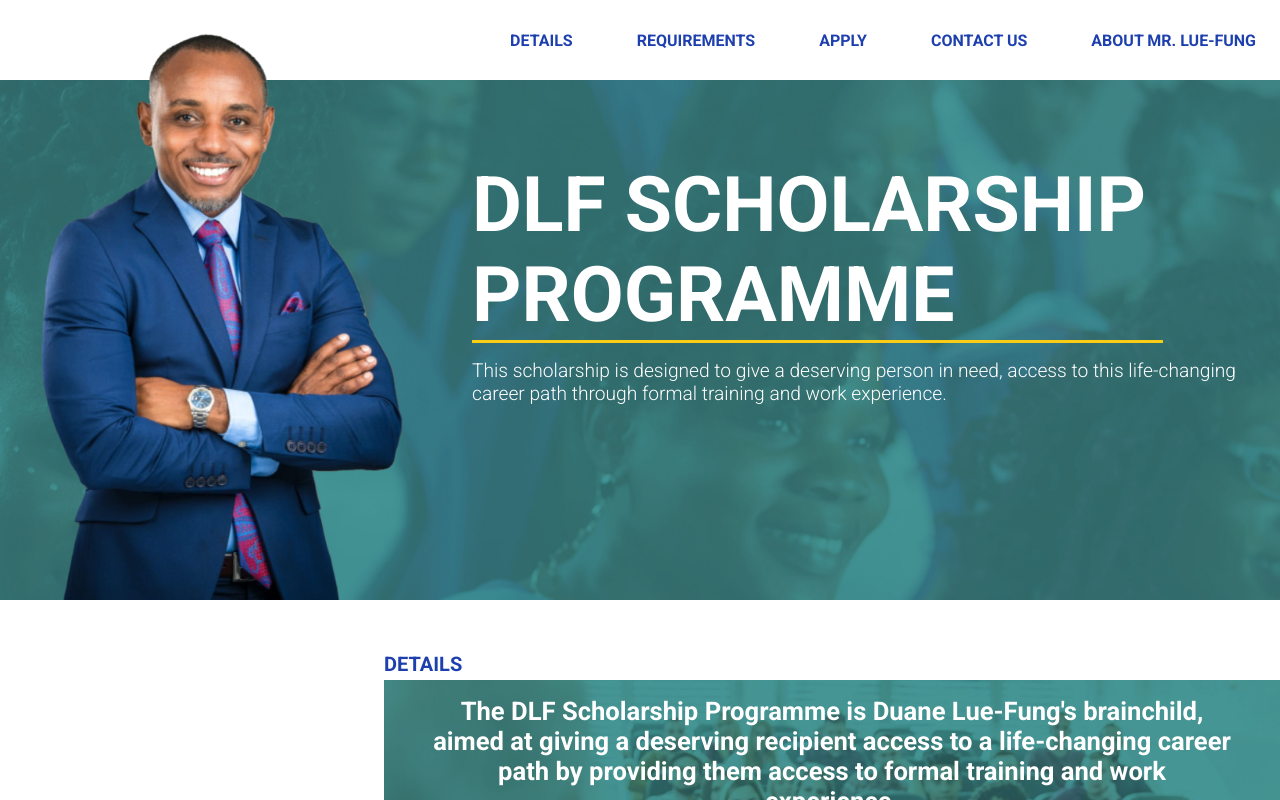
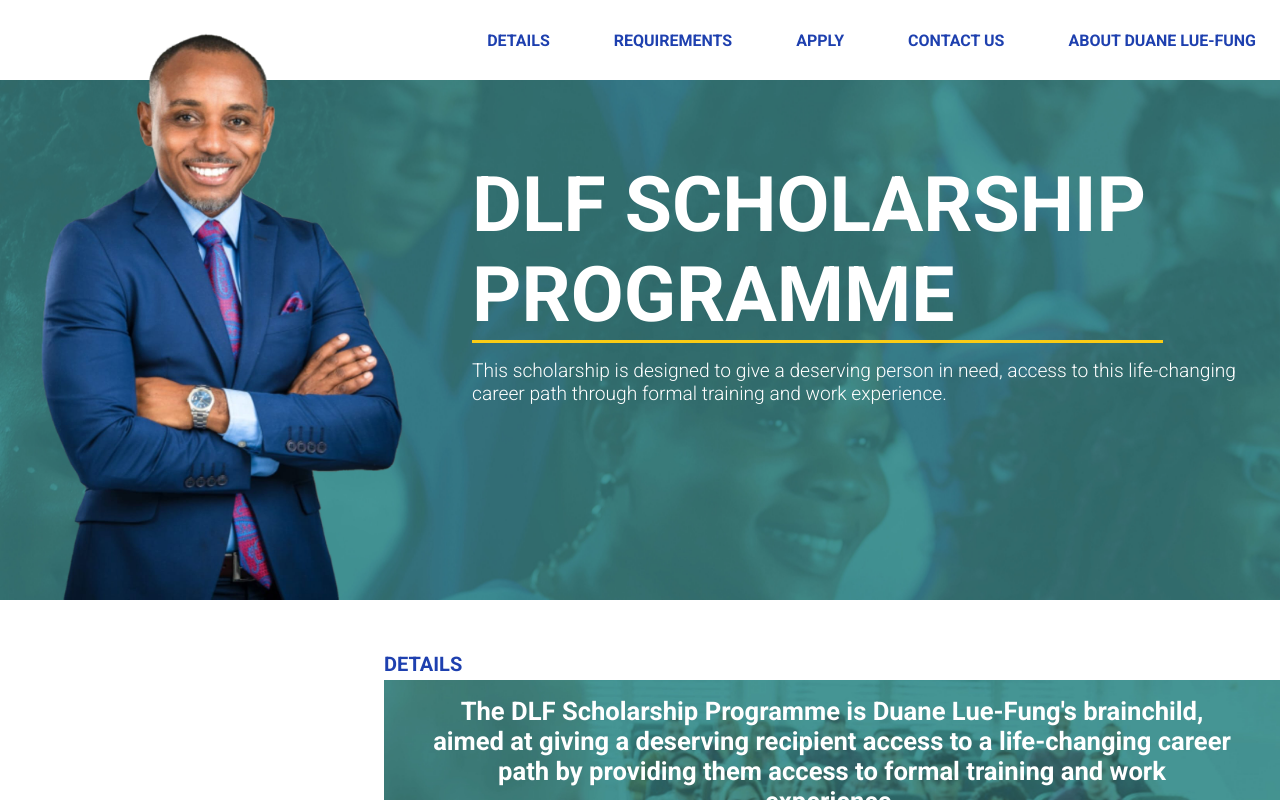
Before and after one commit to MatthewMahabeer/landing2, a Next.js app: page / in a window 1280 px wide. Shown: the top 800 px of the page. Built offline with nearby package versions, Linux system fonts and the light colour scheme.

Commit message:
Text Fix

```diff
--- a/pages/index.js
+++ b/pages/index.js
@@ -41,7 +41,7 @@ export default function Home() {
             <p onClick={scrollToRequirement} style={{ cursor: 'pointer' }}>Requirements</p>
             <p onClick={scrollToApply} style={{ cursor: 'pointer' }}>Apply</p>
             <p onClick={scrollToContact} style={{ cursor: 'pointer' }}>Contact Us</p>
-            <p onClick={scrollToAbout} style={{ cursor: 'pointer' }}>About Mr. Lue-Fung</p>
+            <p onClick={scrollToAbout} style={{ cursor: 'pointer' }}>About Duane Lue-Fung</p>
           </div>
         </div>
         <div className='main-banner-container'>
```
